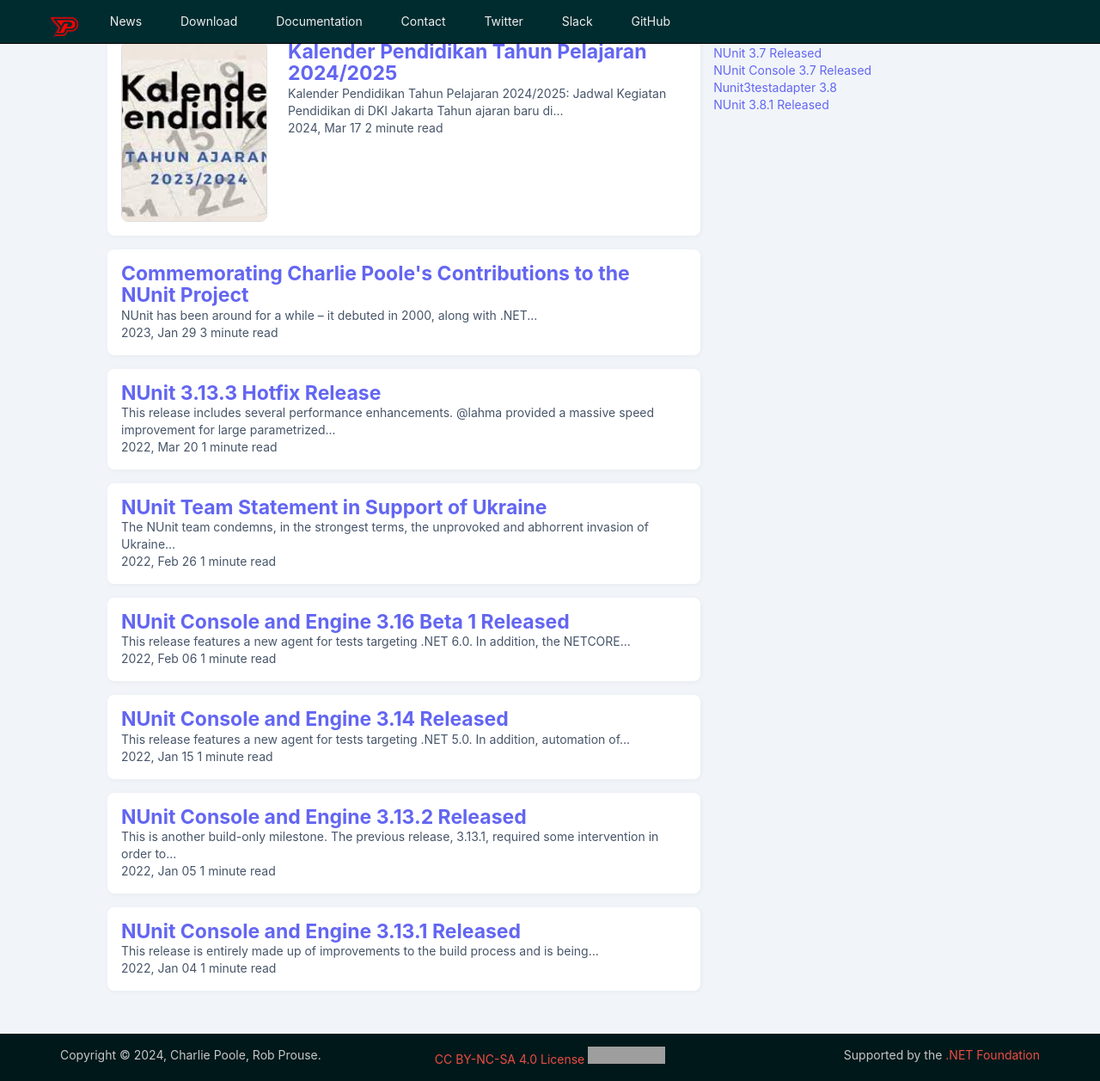
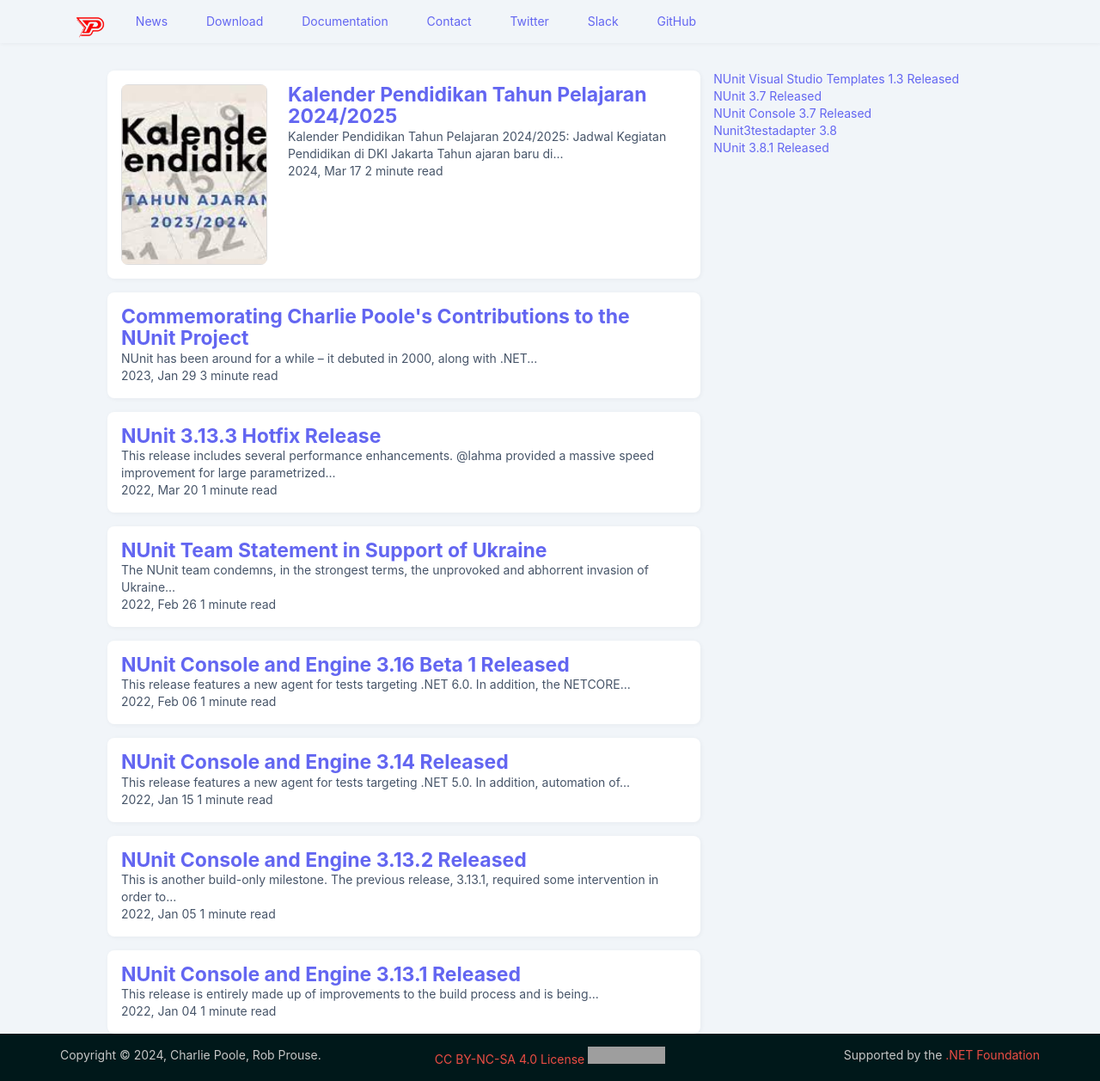
Before and after one commit to games-online-free/webtes, a Jekyll site: the page built from index.html, in a window 1280 px wide and 1257 px high. Shown: the whole window at 86% size. Built offline with Jekyll 4.4.1, drawn with Linux system fonts in a browser that asks for light colours; nearby versions of some CDN libraries; the list of posts is cut into pages by our own code; grey boxes are pictures that could not be loaded.

Commit message:
Update header.html

```diff
--- a/_includes/header.html
+++ b/_includes/header.html
@@ -1,4 +1,4 @@
-<nav class="navbar navbar-inverse navbar-fixed-top">
+<header class='site-header'>
     <div class="container">
     <div class="navbar-header">
         <button type="button" class="navbar-toggle collapsed" data-toggle="collapse" data-target="#navbar" aria-expanded="false" aria-controls="navbar">
@@ -25,4 +25,4 @@
         </ul>
     </div><!--/.nav-collapse -->
     </div>
-</nav>
+</header>
```
